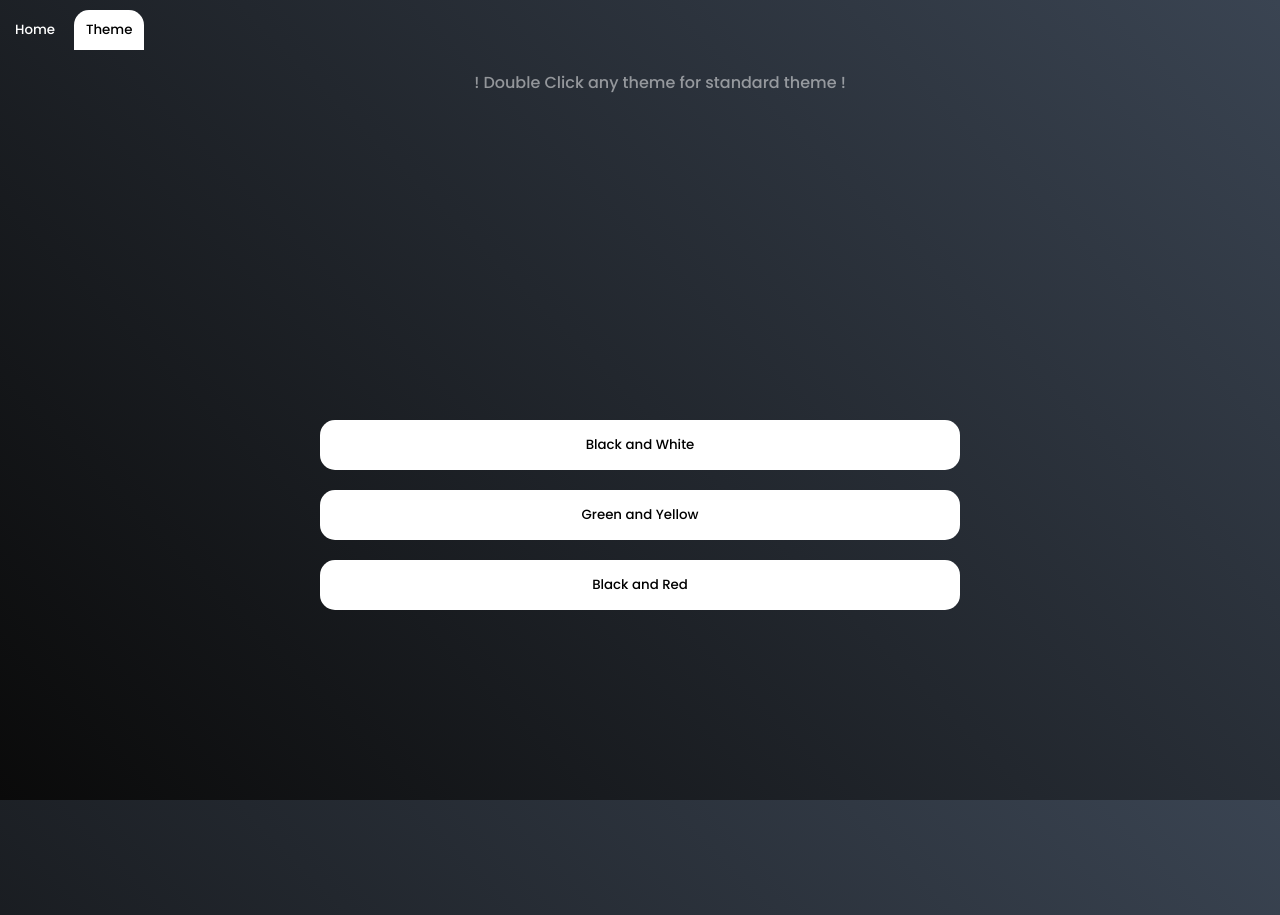
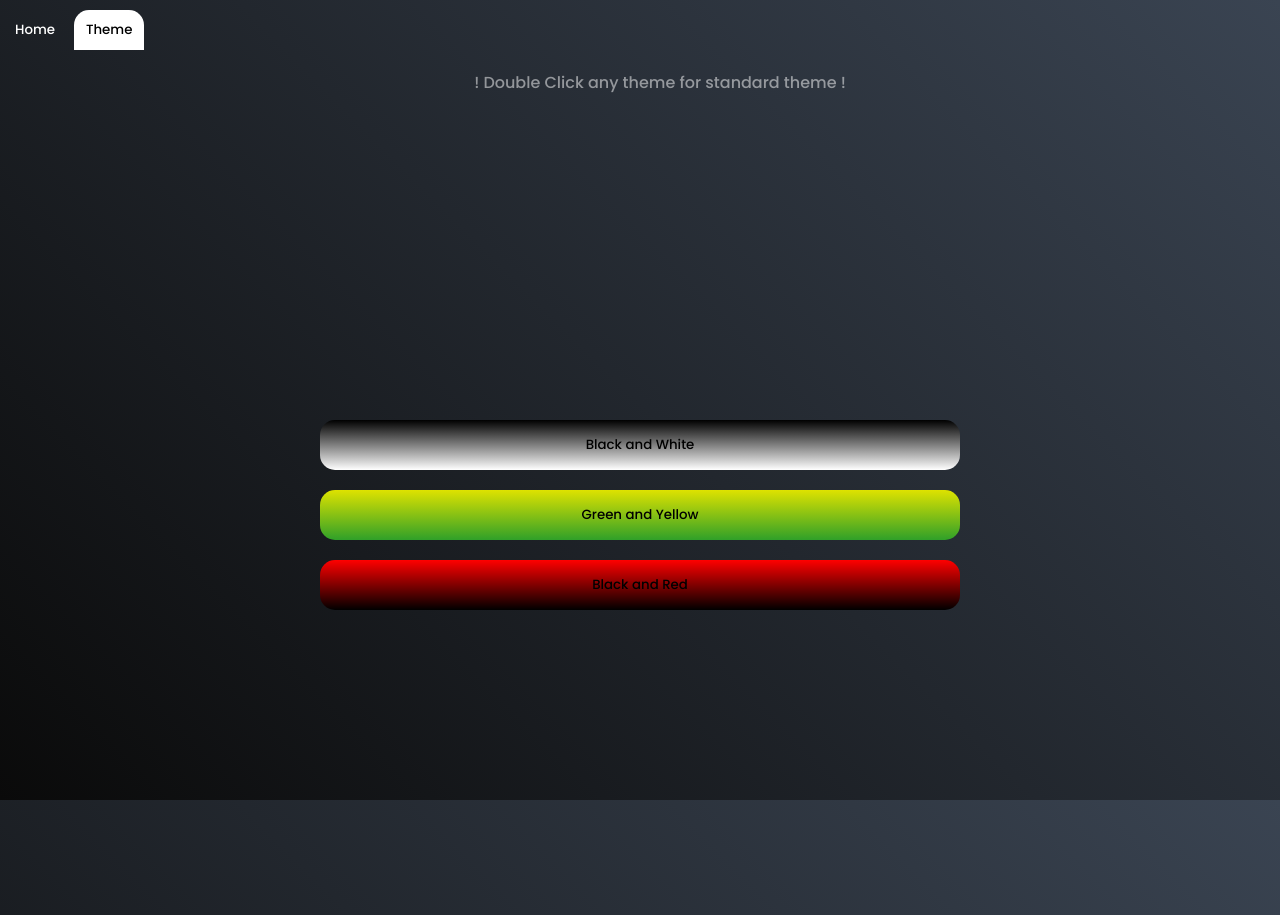
Before and after one commit to Dhanush-ck/Calculator, a plain HTML site: page index1.html in a window 1280 px wide. Drawn offline with Linux system fonts and the light colour scheme.

Commit message:
Added new theme details

```diff
--- a/style1.css
+++ b/style1.css
@@ -73,3 +73,20 @@ body {
     margin: 20px;
     opacity: 50%;
 }
+
+.btn1 {
+    background: linear-gradient(180deg, #000000, #ffffff);
+}
+
+.btn2 {
+    background: linear-gradient(180deg, #dee200, #2fa029);
+}
+
+.btn3 {
+    background: linear-gradient(180deg, #ff0000, #000000);
+}
+
+.btntxt {
+    /* font-size: 15px; */
+    font-weight: 500;
+}
```
